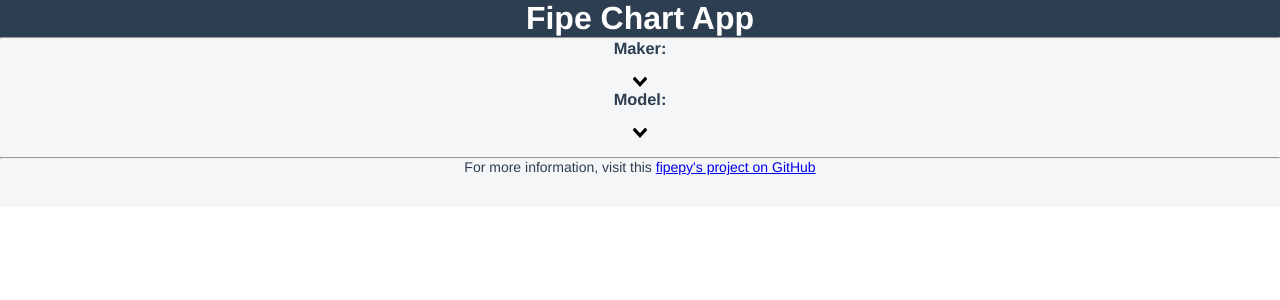
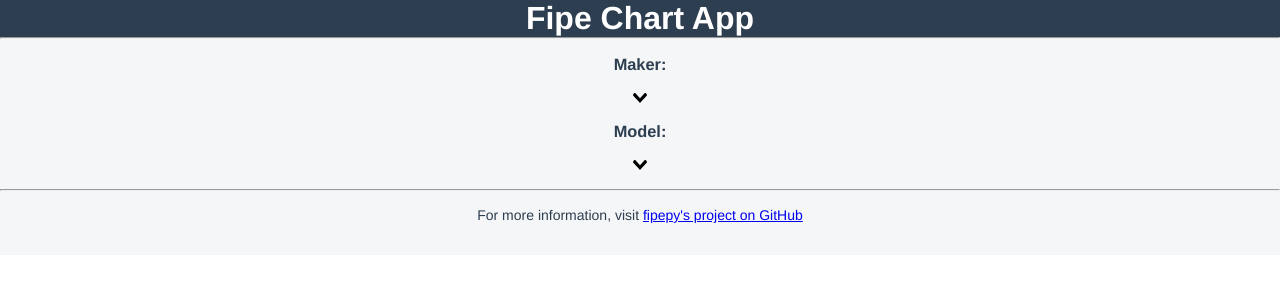
Before and after one commit to viniarck/fipepy, a Vue app in the folder frontend/: page / in a window 1280 px wide. Shown: the top 300 px of the page. Built offline with nearby package versions, Linux system fonts and the light colour scheme; no server answers; the HTML template or start-up script is replaced by a standard one.

Commit message:
Frontend align adjustments on Footer and MakerForm

```diff
--- a/frontend/src/components/Footer.vue
+++ b/frontend/src/components/Footer.vue
@@ -1,7 +1,8 @@
 <template>
   <div id="app">
     <hr>
-    <p>For more information, visit this <a href="https://github.com/viniarck/fipepy" target="blank">fipepy's project on GitHub</a></p>
+    <br>
+    <p>For more information, visit <a href="https://github.com/viniarck/fipepy" target="blank">fipepy's project on GitHub</a></p>
     <br>
   </div>
 </template>
--- a/frontend/src/components/MakerForm.vue
+++ b/frontend/src/components/MakerForm.vue
@@ -1,10 +1,12 @@
 <template>
   <div id="app">
+    <br>
     <div id="maker-select" class="maker-select">
       <h3>Maker:</h3>
       <v-select v-model="makerx" label="name" :options="makers">
       </v-select>
     </div>
+    <br>
     <CarForm v-bind:maker="makerx"/>
   </div>
 </template>
```
